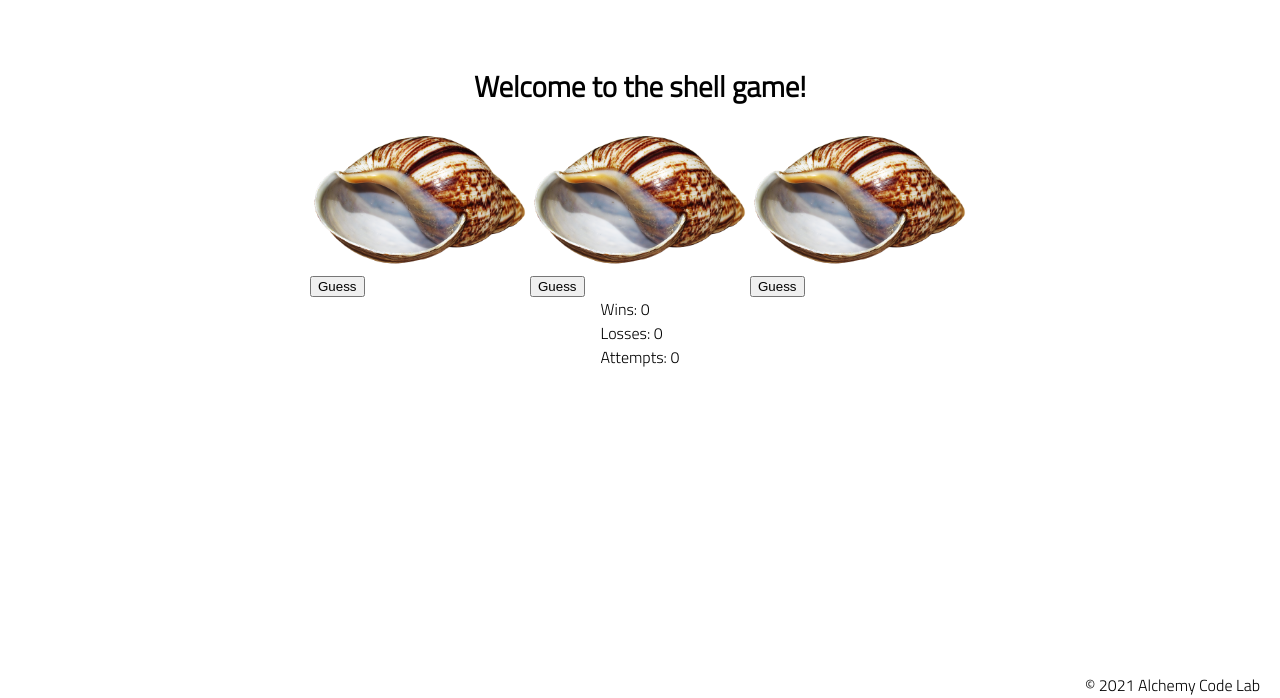
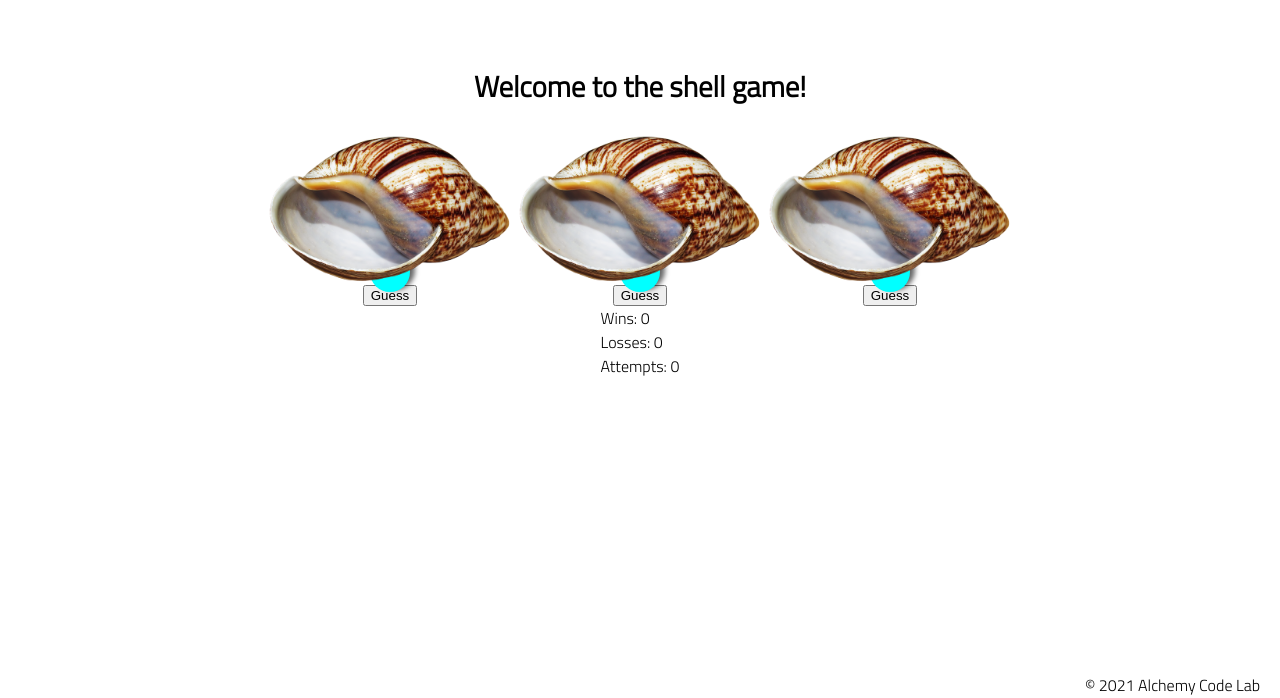
Before and after one commit to Colter-Garrison/shell-game, a plain HTML site: page index.html in a window 1280 px wide. Shown: the part 102-800 px from the top of the page. Drawn offline with Linux system fonts and the light colour scheme.

Commit message:
styling first draft

```diff
--- a/app.js
+++ b/app.js
@@ -1,5 +1,7 @@
 // import functions and grab DOM elements
 const button1 = document.getElementById('shell-1-button');
+const button2 = document.getElementById('shell-2-button');
+const button3 = document.getElementById('shell-3-button');
 // console.log(button1);
 
 const shell1 = document.getElementById('shell-1');
@@ -14,5 +16,9 @@ let wins = 0;
 let losses = 0;
 
 button1.addEventListener('click', () => {
+  shell1.classList.remove('reveal');
+  shell2.classList.remove('reveal');
+  shell3.classList.remove('reveal');
 
+  console.log('clicking button 1')
 })
--- a/styles/home.css
+++ b/styles/home.css
@@ -3,3 +3,33 @@
     display: flex;
     flex-direction: row;
 }
+
+.shell {
+    width: 250px;
+    display: flex;
+    flex-direction: column;
+    align-items: center;
+    justify-content: flex-end;
+    position: relative;
+}
+
+shell.reveal img {
+    transform: translateY(-60px);
+}
+
+.shell img {
+    width: 100%;
+    transition: transform 0.5s ease-in-out;
+    z-index: 20;
+}
+
+.ball {
+    z-index: 10;
+    position: absolute;
+    height: 40px;
+    width: 40px;
+    top: 120px;
+    background-color: aqua;
+    border-radius: 50%;
+    box-shadow: 5px -2px 5px rgba(0, 0, 0, 0.6);
+}
```
Also changed, not shown: index.html (+3 -3 lines).
